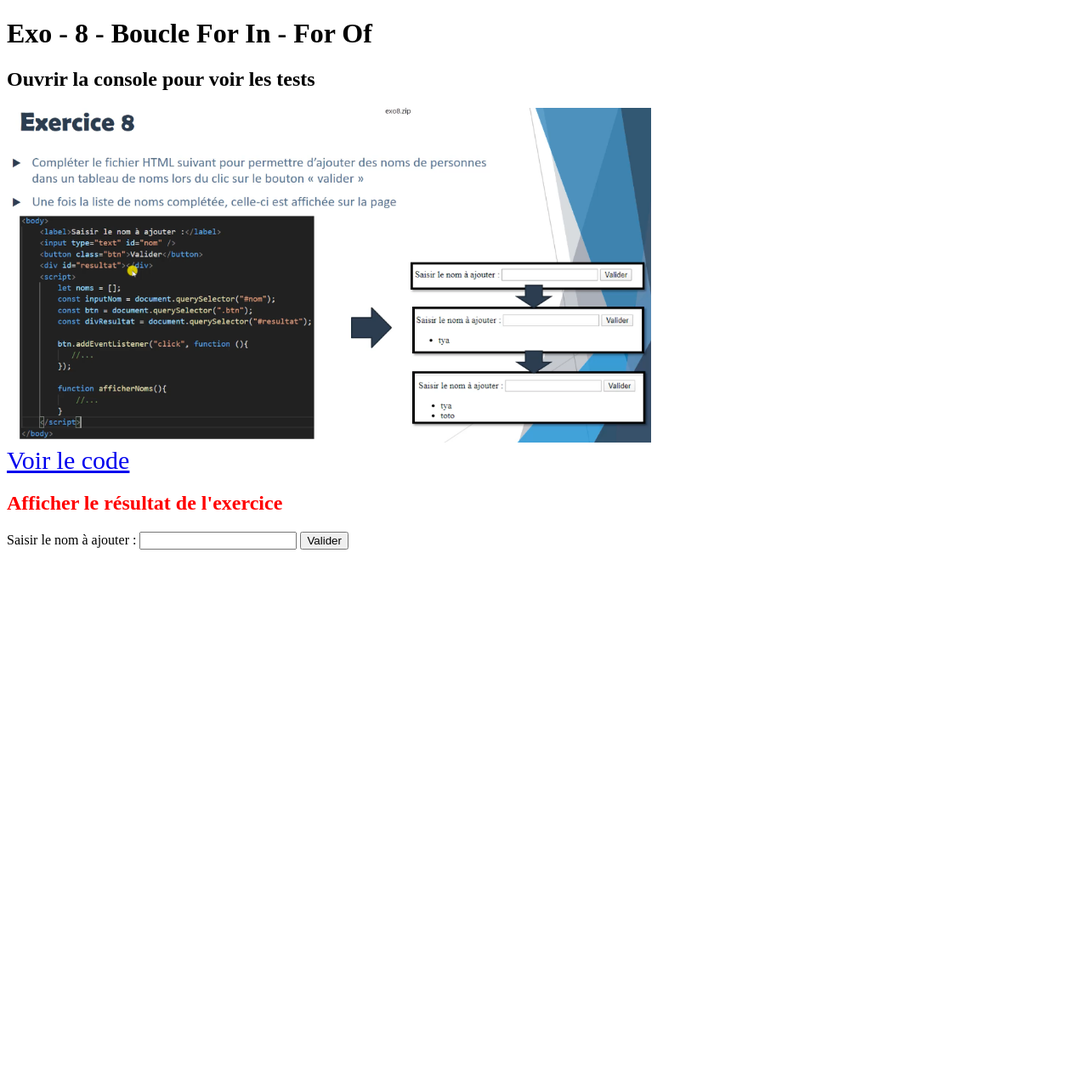
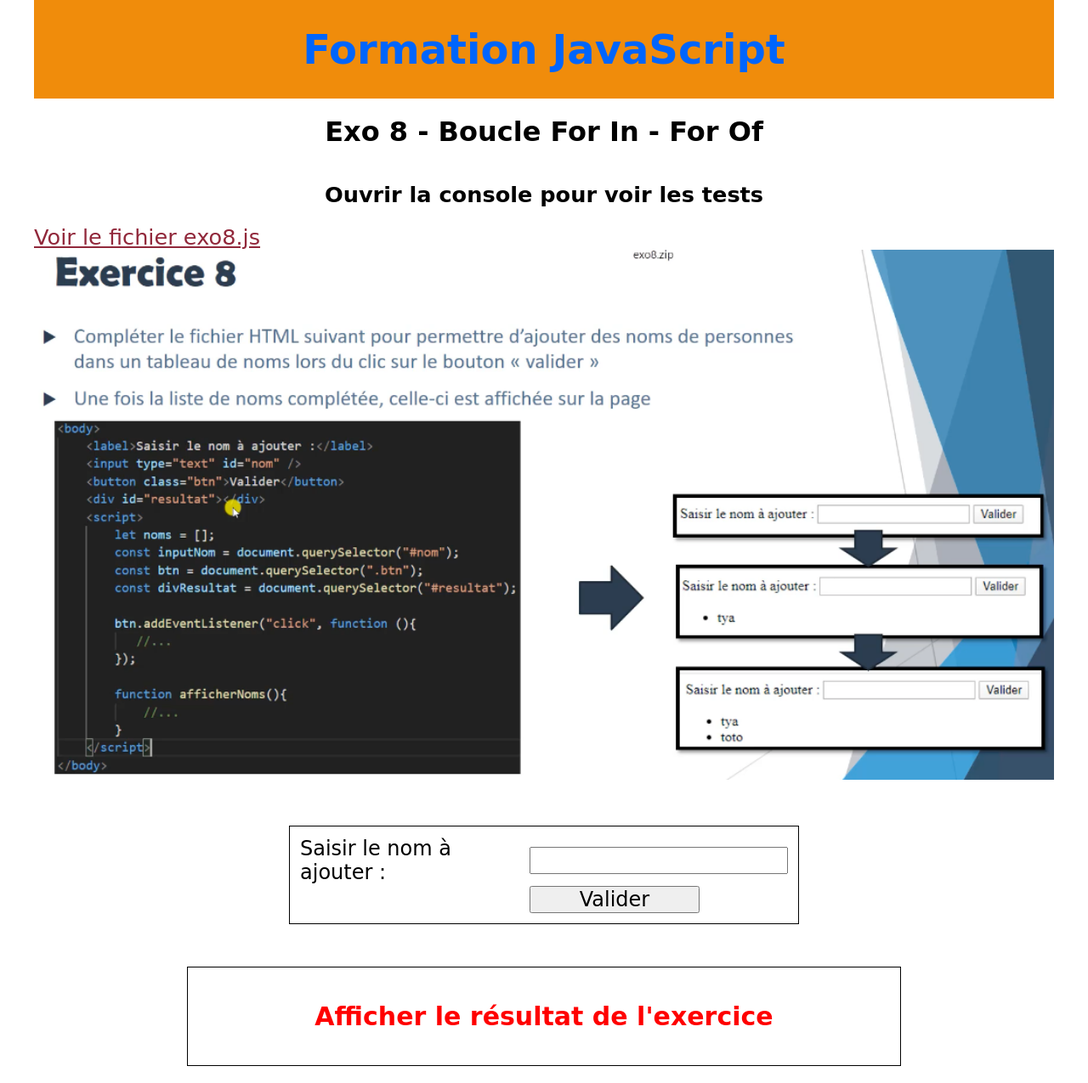
Before and after one commit to prestationweb42/Formation-JavaScript, a plain HTML site: page Udemy/28-Exercices/03-For-In-Of/Exo8/exo8.html in a window 1280 px wide. Shown: the whole page at 85% size. Before the commit the page ends 800 px from the top, so only its background shows below. Drawn offline with Linux system fonts and the light colour scheme; a web font is replaced by a local one.

Commit message:
update CSS exo8 for in of

```diff
--- a/Udemy/28-Exercices/03-For-In-Of/Exo8/exo8.html
+++ b/Udemy/28-Exercices/03-For-In-Of/Exo8/exo8.html
@@ -5,46 +5,30 @@
         <meta http-equiv="X-UA-Compatible" content="IE=edge" />
         <meta name="viewport" content="width=device-width, initial-scale=1.0" />
         <script src="exo8.js" defer></script>
+        <link rel="stylesheet" href="style.css" />
         <title>Exo 8</title>
     </head>
     <body>
-        <h1>Exo - 8 - Boucle For In - For Of</h1>
-        <h2>Ouvrir la console pour voir les tests</h2>
-        <img src="img/exo8.png" style="width: 60%" alt="" />
-        <a
-            href="exo8.js"
-            target="_blank"
-            style="font-size: 30px; display: block"
-            >Voir le code</a
-        >
-        <div class="resultat" style="color: red">
-            <h2>Afficher le résultat de l'exercice</h2>
-        </div>
-        <label>Saisir le nom à ajouter :</label>
-        <input type="text" id="nom" />
-        <button class="btn">Valider</button>
-        <div id="resultat"></div>
-        <script>
-            let noms = [];
-            const inputNom = document.querySelector("#nom");
-            const btn = document.querySelector(".btn");
-            const divResultat = document.querySelector("#resultat");
+        <section class="base__container">
+            <h1>Formation JavaScript</h1>
+            <h2>Exo 8 - Boucle For In - For Of</h2>
+            <h3>Ouvrir la console pour voir les tests</h3>
+            <a href="exo8.js">Voir le fichier exo8.js</a>
+            <img src="img/exo8.png" alt="" />
+            <table>
+                <tr>
+                    <td><label>Saisir le nom à ajouter :</label></td>
+                    <td><input type="text" id="nom" /></td>
+                </tr>
+                <tr>
+                    <td></td>
+                    <td> <button class="btn">Valider</button></td>
+                </tr>
+            </table>
+            <div class="resultat" style="color: red">
+                <h2>Afficher le résultat de l'exercice</h2>
+            </div>
 
-            btn.addEventListener("click", function () {
-                noms.push(inputNom.value);
-                afficherNoms();
-                inputNom.value = null;
-            });
-
-            function afficherNoms() {
-                let list = "<ul>";
-                for (const nom of noms) {
-                    list += `<li>${nom}</li>`;
-                }
-                list += "</ul>";
-                divResultat.innerHTML = list;
-            }
-            //
-        </script>
+        </section>
     </body>
 </html>
--- a/Udemy/28-Exercices/03-For-In-Of/Exo8/exo8.js
+++ b/Udemy/28-Exercices/03-For-In-Of/Exo8/exo8.js
@@ -1,3 +1,22 @@
 /**
  * Exo 8
  */
+let noms = [];
+const inputNom = document.querySelector("#nom");
+const btn = document.querySelector(".btn");
+const divResultat = document.querySelector(".resultat");
+
+btn.addEventListener("click", function () {
+    noms.push(inputNom.value);
+    afficherNoms();
+    inputNom.value = null;
+});
+
+function afficherNoms() {
+    let list = "<ul>";
+    for (const nom of noms) {
+        list += `<li>${nom}</li>`;
+    }
+    list += "</ul>";
+    divResultat.innerHTML = list;
+}
--- /dev/null
+++ b/Udemy/28-Exercices/03-For-In-Of/Exo8/style.css
@@ -0,0 +1,102 @@
+@import url("https://fonts.googleapis.com/css2?family=Alkatra&display=swap");
+/* Reset CSS*/
+*,
+::before,
+::after {
+    margin: 0;
+    padding: 0;
+    box-sizing: border-box;
+    text-decoration: none;
+    list-style-type: none;
+    font-family: "Alkatra", cursive;
+}
+:root {
+    /* Color variables */
+    --main-red: #91283b;
+    --main-blue: #0065fc;
+    --bleu-nuit: #0f056b;
+    --lite-blue: #deebff;
+    --lite-gray: #f2f2f2;
+    --main-black: #000;
+    --main-white: #fff;
+
+    /* FONT */
+    --main-font: "Raleway", sans-serif;
+
+    /* Text color variables */
+    --color-primary: var(--main-black);
+    --color-secondary: var(--main-white);
+}
+
+.base__container {
+    max-width: 1200px;
+    min-height: 90vh;
+    margin: 0 auto;
+}
+.base__container h1,
+h2,
+h3 {
+    text-align: center;
+}
+.base__container h1 {
+    font-size: 3em;
+    padding: 30px 0;
+    color: var(--main-blue);
+    background-color: rgb(240, 140, 11);
+}
+.base__container h2 {
+    font-size: 2em;
+    padding: 20px 0;
+}
+.base__container h3 {
+    font-size: 1.6em;
+    padding: 20px 0;
+}
+.base__container a {
+    display: block;
+    font-size: 1.6em;
+    color: var(--main-red);
+    text-decoration: underline;
+}
+.base__container img {
+    inline-size: 100%;
+}
+
+/* Setting table */
+table {
+    inline-size: 50%;
+    margin-inline: auto;
+    margin-block: 50px;
+    padding-block-start: 10px;
+    padding-block-end: 10px;
+    padding-inline-start: 10px;
+    padding-inline-end: 10px;
+    border: 1px solid #000;
+}
+
+/* Setting form */
+label,
+input,
+button {
+    font-size: 24px;
+}
+button {
+    inline-size: 200px;
+}
+
+/* Setting result */
+.resultat {
+    max-width: 70%;
+    margin: 0 auto;
+    padding: 20px 20px;
+    margin-bottom: 20px;
+    border: 1px solid #000;
+}
+
+.resultat h2 {
+    text-align: center;
+    font-size: 30px;
+}
+.resultat ul li {
+    font-size: 30px;
+}
```
